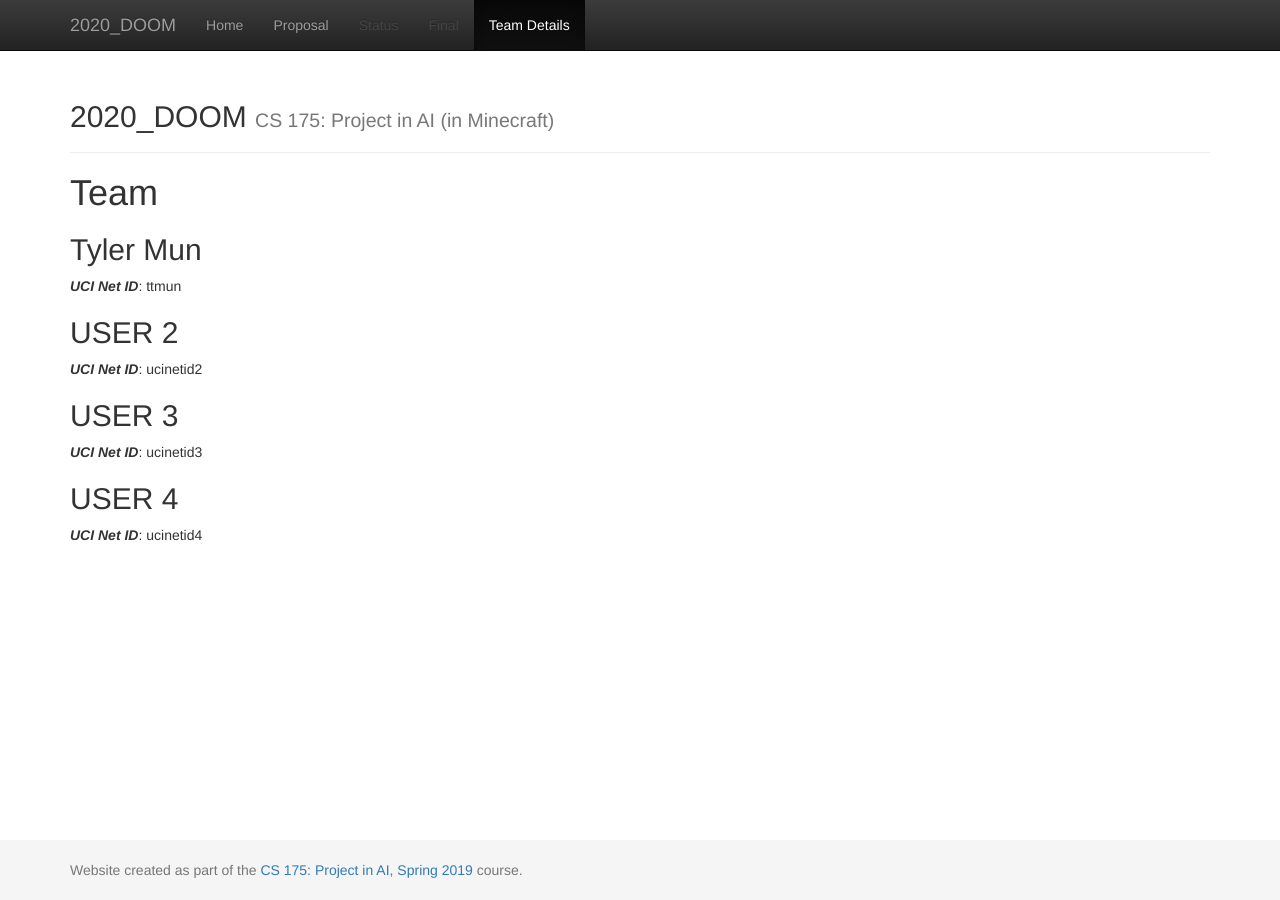
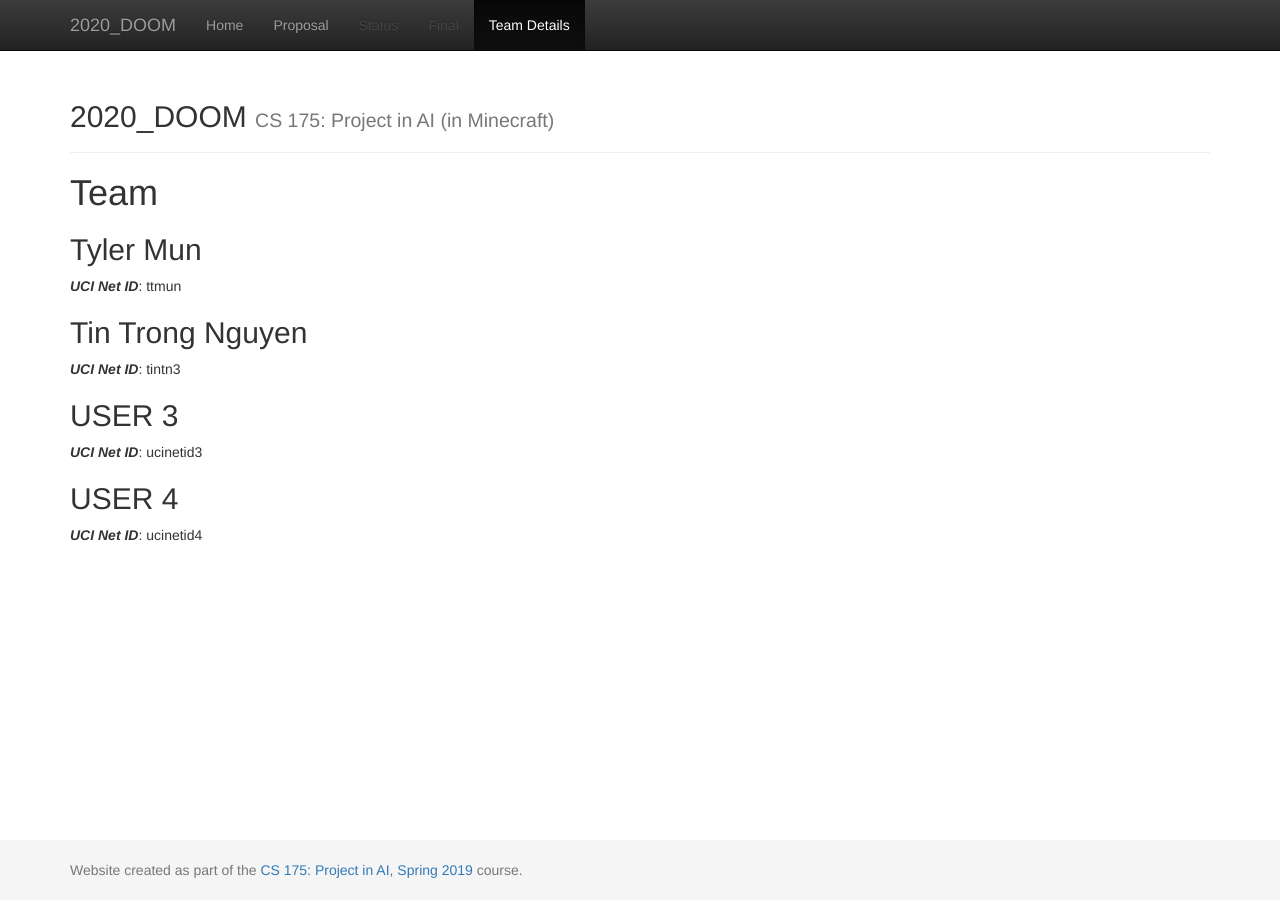
Before and after one commit to beagle1998/2020_DOOM, a Jekyll site: the page built from docs/team.md, in a window 1280 px wide. Built offline with Jekyll 4.4.1, drawn with Linux system fonts in a browser that asks for light colours.

Commit message:
Update team.md

```diff
--- a/docs/team.md
+++ b/docs/team.md
@@ -9,8 +9,8 @@ title:  Team
 ## Tyler Mun
 ***UCI Net ID***: ttmun
 
-## USER 2
-***UCI Net ID***: ucinetid2
+## Tin Trong Nguyen
+***UCI Net ID***: tintn3
 
 ## USER 3
 ***UCI Net ID***: ucinetid3
```
